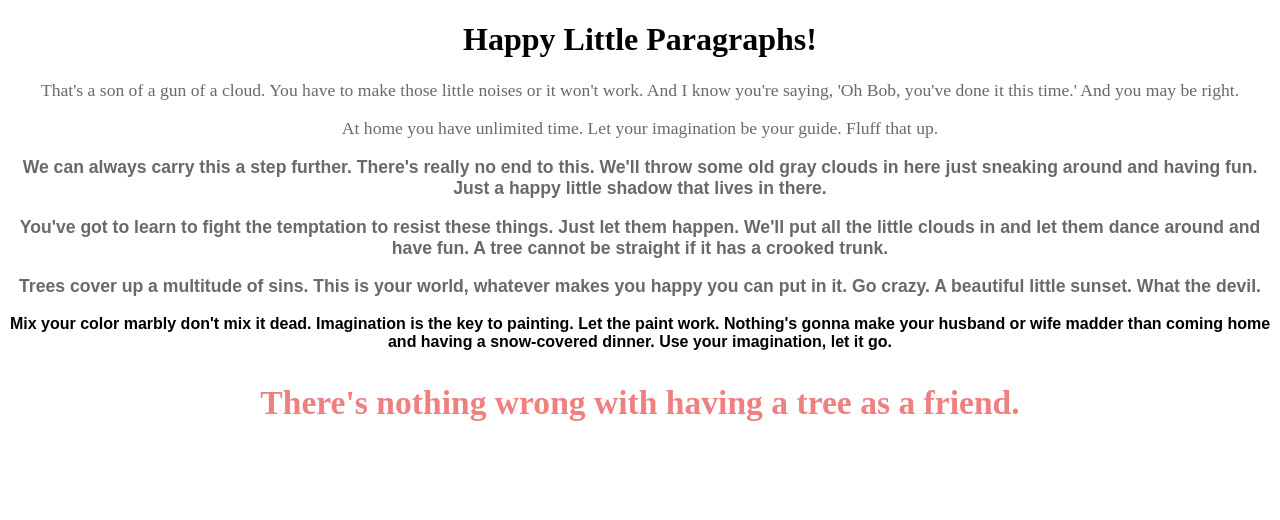
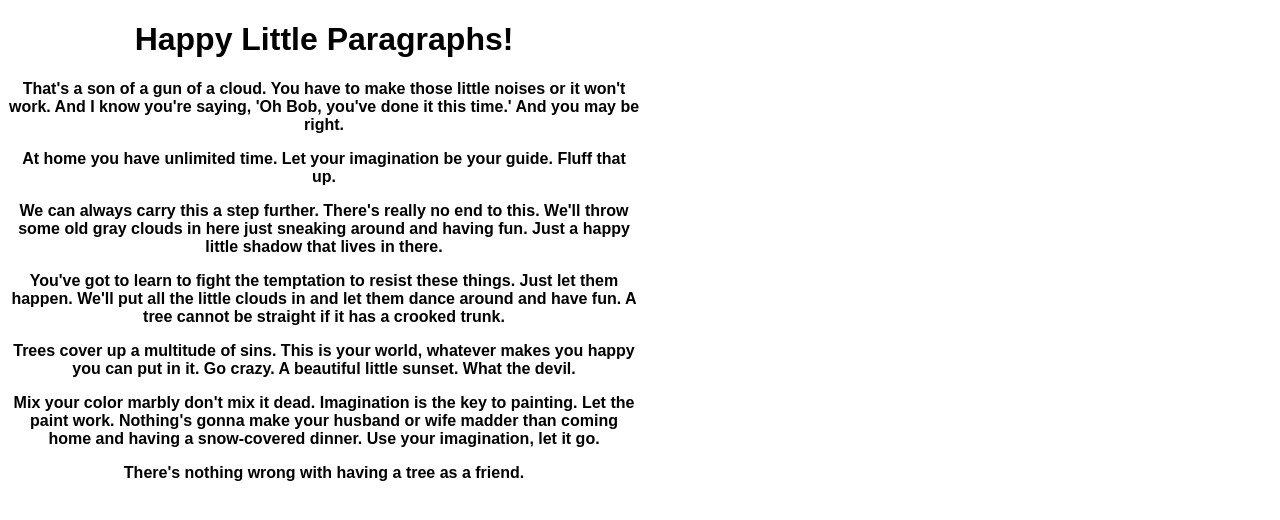
Before and after one commit to erikClevenger/snap-css, a plain HTML site: page index.html in a window 1280 px wide. Drawn offline with Linux system fonts and the light colour scheme.

Commit message:
add happy little index here and a happy little style there.

```diff
--- a/style.css
+++ b/style.css
@@ -1,24 +1,14 @@
 body {
 	font-size: 16px;
-}
-
-.happyContainer {
-	text-align: center;
-}
-
-.five {
-	font-size: 1.1em;
-	color: dimgrey;
-
-}
-
-.otherFour {
 	font-family: sans-serif;
 	font-weight: bold;
 }
 
-#treeFriend {
-	font-size: 2.1em;
-	font-weight: bolder;
-	color: lightcoral;
+.happyContainer {
+	width: 50%;
+	text-align: center;
 }
+
+.happyContainer > {
+
+}
```
